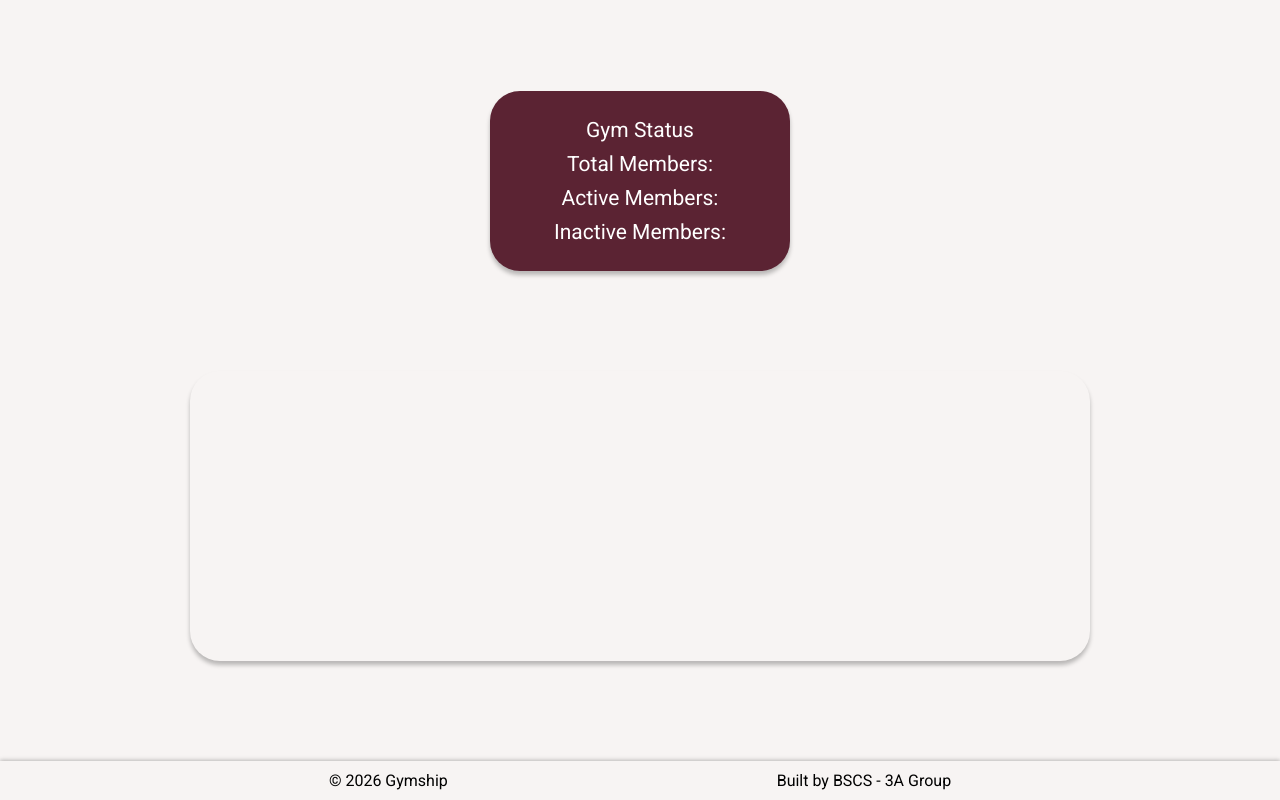
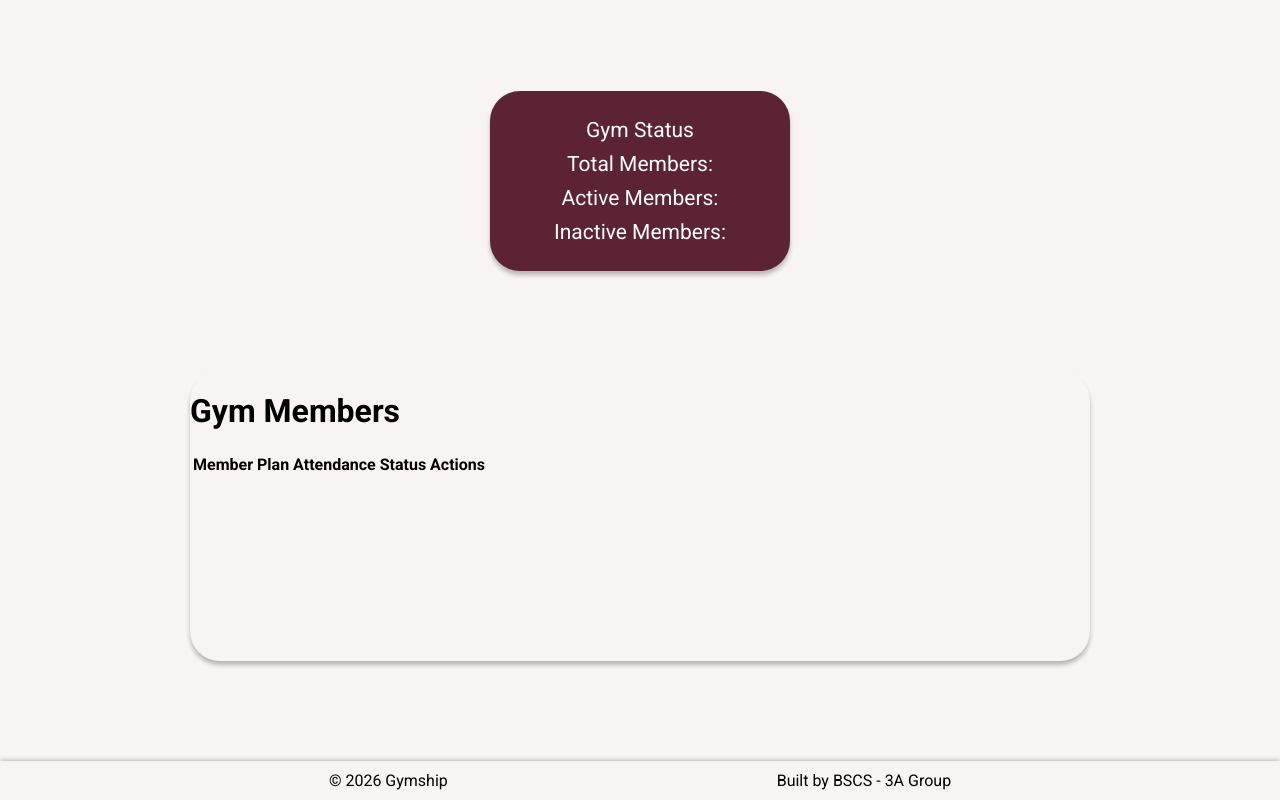
Before and after one commit to Ashinaz/crud-gym-system, a website: page index.html in a window 1280 px wide. Shown: the part 1204-2004 px from the top of the page. Drawn offline with Linux system fonts and the light colour scheme.

Commit message:
add table content

```diff
--- a/index.html
+++ b/index.html
@@ -61,8 +61,17 @@
   </div>
 
   <div class="table container">
+    <h1>Gym Members</h1>
     <table>
-
+      <thead>
+        <th>Member</th>
+        <th>Plan</th>
+        <th>Attendance</th>
+        <th>Status</th>
+        <th>Actions</th>
+      </thead>
+      <tbody id="table-body">
+      </tbody>
     </table>
   </div>
 
```
